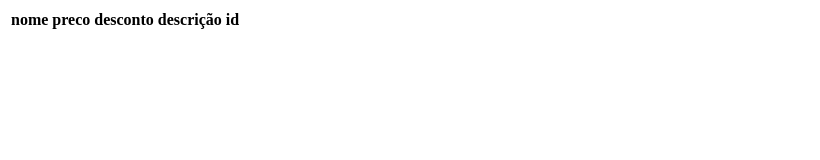
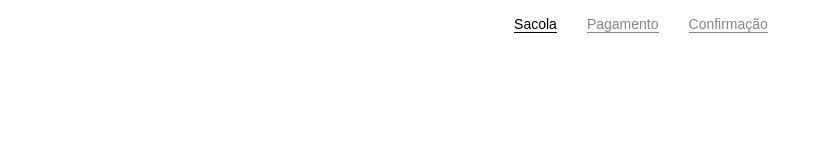
Before and after one commit to ViniTkL/desafio-beleza-web, a plain HTML site: page index.html in a window 1280 px wide. Shown: the whole page, without its empty margins (0-820 px from the left). Drawn offline with Linux system fonts and the light colour scheme; no server answers.

Commit message:
Feito a aba de navegação - falta colocar as páginas nos links da lista

```diff
--- a/index.html
+++ b/index.html
@@ -3,38 +3,39 @@
 <head>
     <meta charset="UTF-8">
     <meta name="viewport" content="width=device-width, initial-scale=1.0">
-    <title>Document</title>
+    <link href="./styles/style.css" rel="stylesheet">
+    <title>Desafio Beleza Web</title>
 </head>
 <body>
-    <div>
-        <div>
-            <nav>
+    <main class="main">
+        <aside class="menu">
+            <div class="menu-content">
+                <nav class="header-nav">
+                    <ul class="lista-nav">
+                        <li><a href="#"  class="menu-item-select">Sacola</a></li>
+                        <li><a href="#">Pagamento</a></li>
+                        <li><a href="#">Confirmação</a></li>
+                    </ul>
+                </nav>
+            </div>
+        </aside>
 
-            </nav>
-        </div>
 
         <div>
-            <table>
-                <thead>
-                    <th>nome</th>
-                    <th>preco</th>
-                    <th>desconto</th>
-                    <th>descrição</th>
-                    <th>id</th>
-                </thead>
-                <tbody>
-                </tbody>
-            </table>
+
         </div>
 
         <div>
 
 
         </div>
-    </div>
+    </main>
 
     <script src="./js/model.js"></script>
     <script src="./js/Controller.js"></script>
     <script src="./js/View.js"></script>
+    <script>
+        new Controller();
+    </script>
 </body>
 </html>
--- a/js/Controller.js
+++ b/js/Controller.js
@@ -1,5 +1,12 @@
 class Controller{
     constructor(){
+        console.log("hahahahah");
+        this.infos = new Model();
 
+        this.show();
+    }
+
+    show(){
+        this.infos.getData();
     }
 }
--- a/js/model.js
+++ b/js/model.js
@@ -1,7 +1,6 @@
 class Model{
     constructor(){
         this.dados = [];
-
     }
 
     async getData(){
--- /dev/null
+++ b/styles/style.css
@@ -0,0 +1,53 @@
+*{
+    margin: 0;
+    padding: 0;
+    box-sizing: border-box;
+}
+
+a{
+    font-size: 14px;
+    font-weight: 400;
+    font-family: Arial, Helvetica, sans-serif;
+    line-height: 24px;
+}
+
+.main-bg{
+    background-color: #f5f5f5;
+}
+
+.main-content{
+    max-width: 1200px;
+    margin: 0 auto;
+}
+
+.menu-content{
+    display: flex;
+    position:relative;
+    justify-content: center;
+    align-items: center;
+    background-color: #FFF;
+    height: 40px;
+}
+
+.lista-nav{
+    position: relative;
+    top: 8px;
+    left: 1px;
+    display: flex;
+    justify-content: center;
+    width: 373px;
+    height: 32px;
+    gap: 30px;
+    list-style: none;
+}
+
+.lista-nav li a{
+    text-decoration: none;
+    color: #878787;
+    border-bottom: 1px solid #878787;
+}
+
+li a.menu-item-select{
+    color: #000;
+    border-bottom: 1px solid #000;
+}
```
